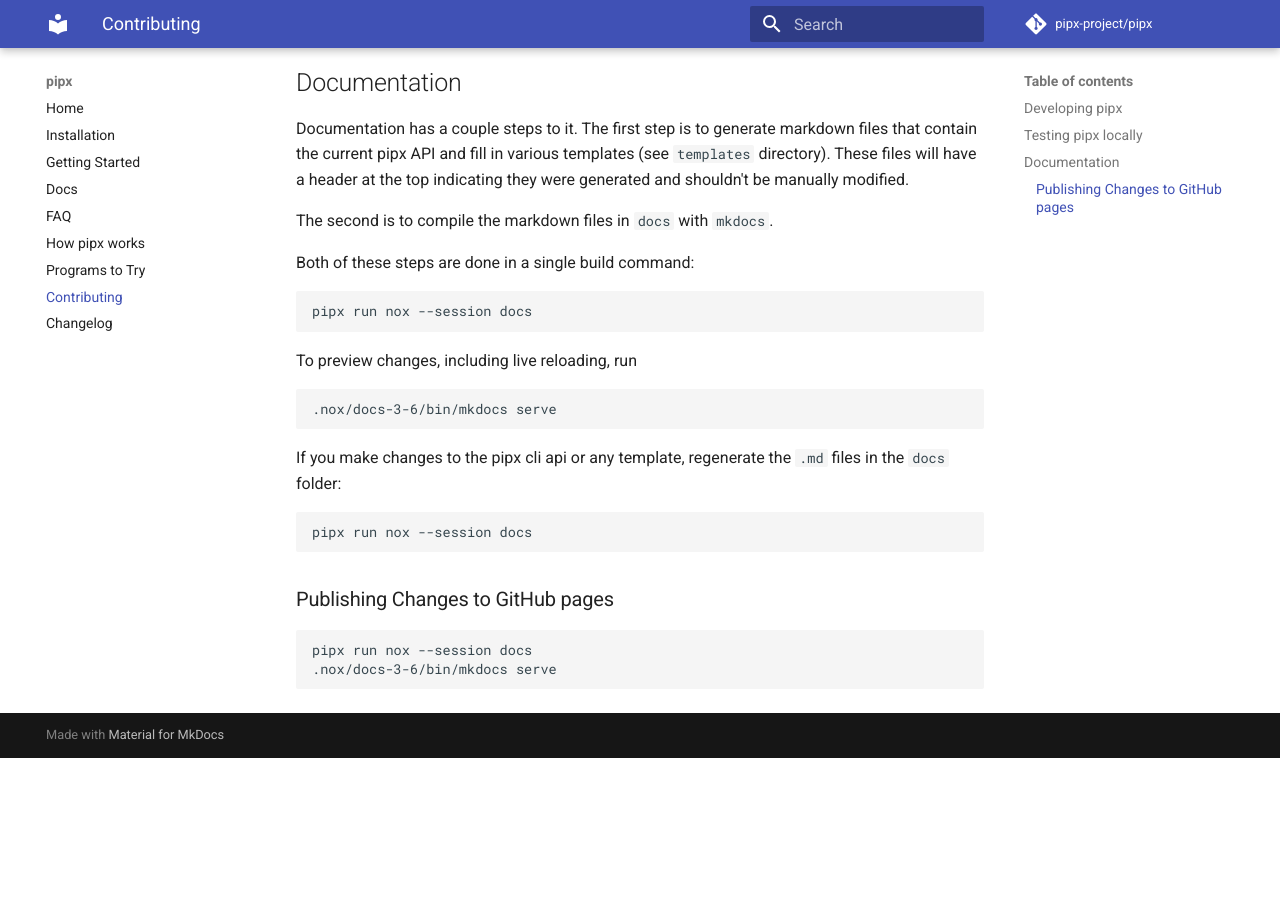
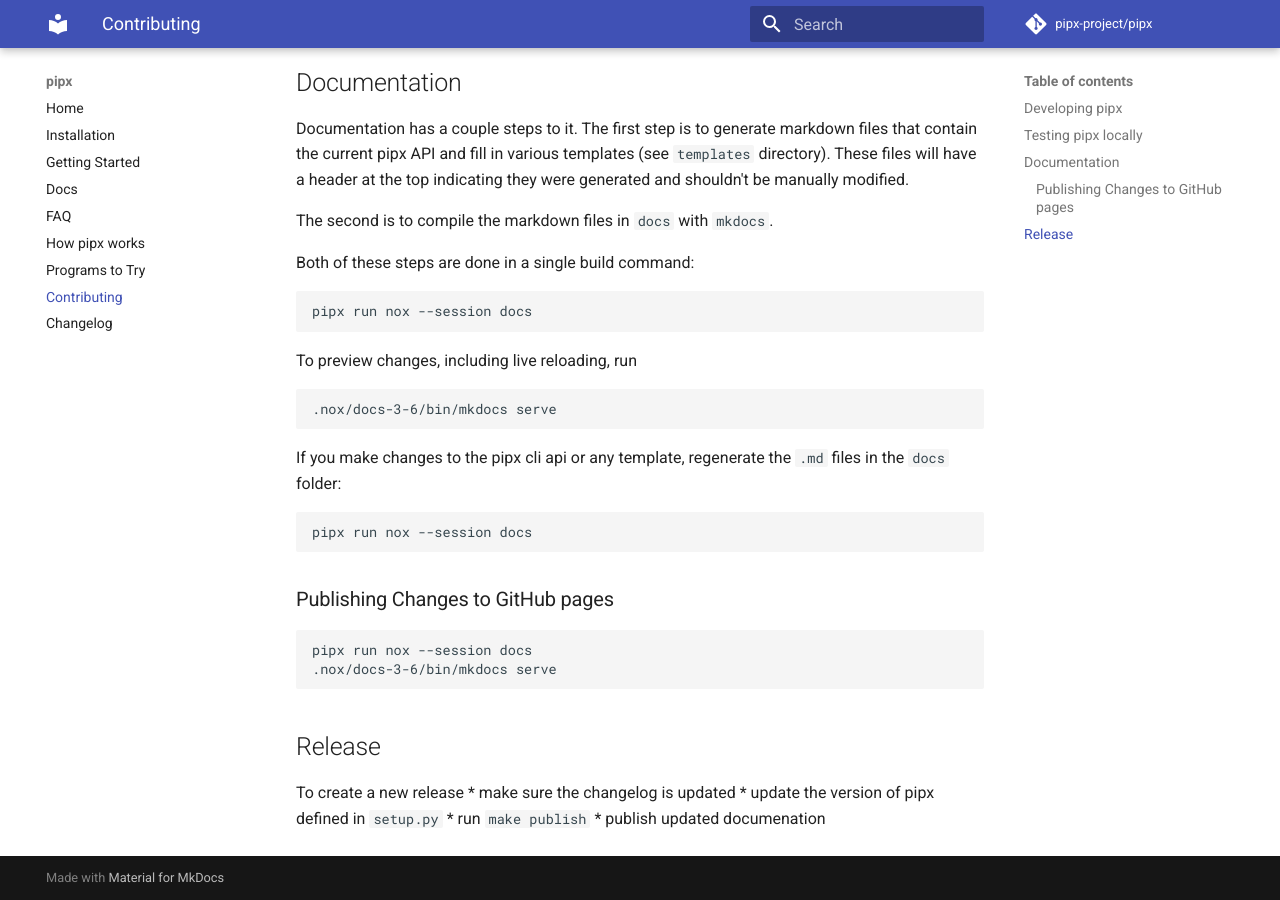
Before and after one commit to pypa/pipx, an MkDocs documentation site: the page built from docs/contributing.md, in a window 1280 px wide and 900 px high, scrolled down 1254 px. Built offline with MkDocs 1.6.1 and Material for MkDocs 9.7.7, drawn with Linux system fonts in a browser that asks for light colours; comment, search, counter and statistics services are not loaded; before the commit the page ends 2012 px from its top, so only the background shows below that.

Commit message:
update changelog

````diff
--- a/docs/contributing.md
+++ b/docs/contributing.md
@@ -68,3 +68,10 @@
 pipx run nox --session docs
 .nox/docs-3-6/bin/mkdocs serve
 ```
+
+## Release
+To create a new release
+* make sure the changelog is updated
+* update the version of pipx defined in `setup.py`
+* run `make publish`
+* publish updated documenation
--- a/setup.py
+++ b/setup.py
@@ -16,7 +16,7 @@
 CURDIR = Path(__file__).parent
 
 EXCLUDE_FROM_PACKAGES = ["tests"]
-REQUIRED: List[str] = ["userpath", "argcomplete"]
+REQUIRED: List[str] = ["userpath", "argcomplete>=1.9.4, <2.0"]
 
 with io.open(os.path.join(CURDIR, "README.md"), "r", encoding="utf-8") as f:
     README = f.read()
````
Also changed, not shown: docs/changelog.md (+2 -2 lines), docs/docs.md (+4 -2 lines), docs/installation.md (+0 -1 lines), 3 other files.
